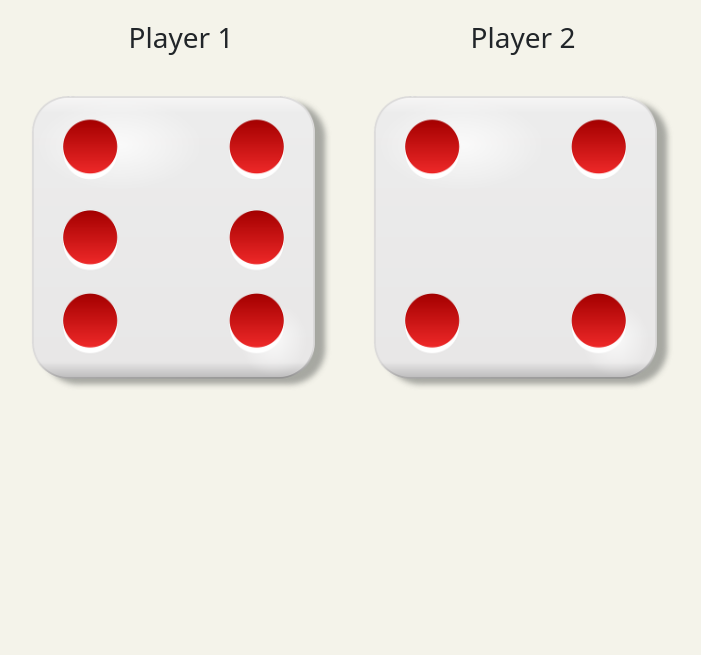
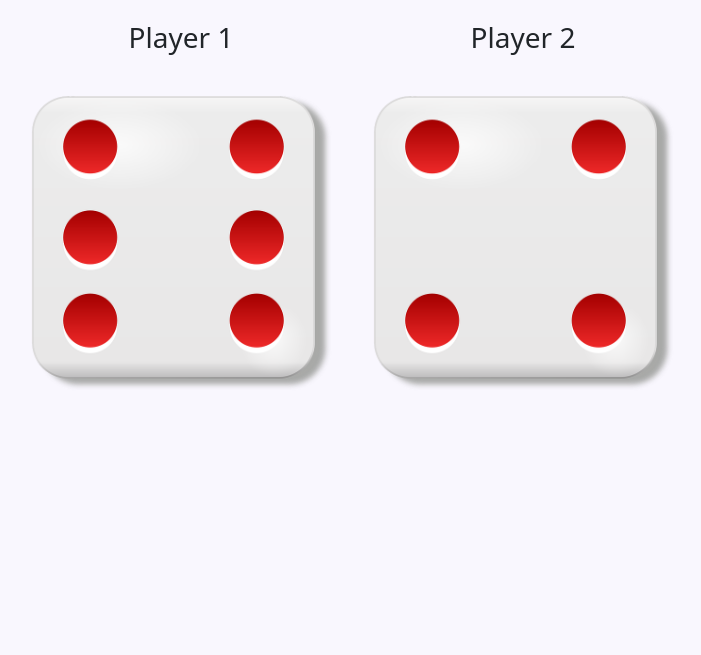
Before and after one commit to sophxmia/Dice-game, a plain HTML site: page index.html in a window 1280 px wide. Shown: the part 145-800 px from the top of the page, without its empty margins (288-989 px from the left). Drawn offline with nearby package versions, Linux system fonts and the light colour scheme.

Commit message:
Updated back-ground color

```diff
--- a/src/styles.css
+++ b/src/styles.css
@@ -1,5 +1,5 @@
 body {
-  background-color: #f4f3ea;
+  background-color: #f9f7fe;
 }
 .dice-app-wrapper {
   max-width: 660px;
```
